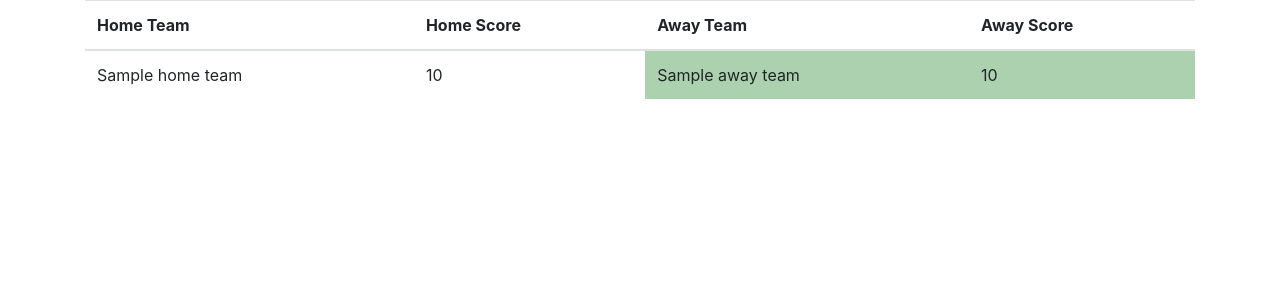
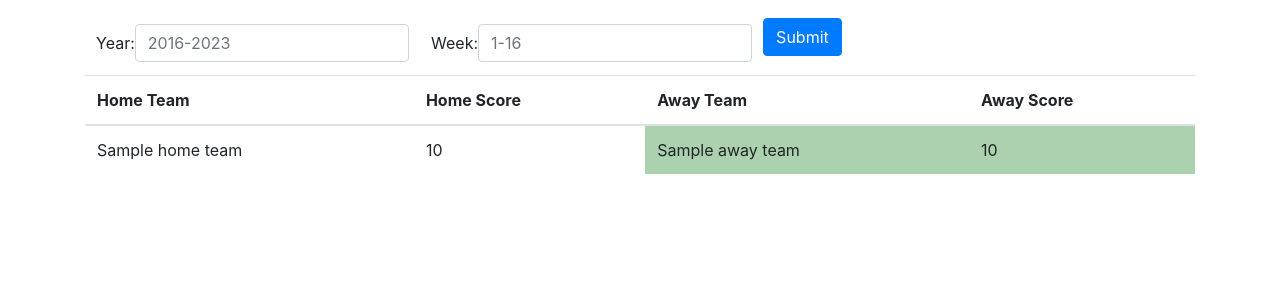
Before and after one commit to TheHalfOffHero/primetime_utils, a Flask app: template src/templates/index.html in a window 1280 px wide. Shown: the top 300 px of the page. Run offline with Flask 3, Linux system fonts and the light colour scheme; the template is opened without the code that fills it: most values are stand-ins (such as "Sample title", 1, 10 or a date in 2020); some libraries are stand-ins or nearby versions.

Commit message:
finished small flask app to create matchup table for given week and year

```diff
--- a/src/app.py
+++ b/src/app.py
@@ -1,15 +1,24 @@
-from flask import Flask, render_template, url_for
+from flask import Flask, render_template, url_for, request, redirect
 from flask_sqlalchemy import SQLAlchemy
 from utilities import *
 
-league = getLeague(2022)
-matchupData = getMatchupWeek(league, 15)
-
 app = Flask(__name__)
 
-@app.route('/')
+@app.route('/', methods=['GET','POST'])
 def index():
-  return render_template('index.html', matchupData=matchupData)
+  league = getLeague(2018)
+  matchupData = getMatchupWeek(league, 15)
+
+  if request.method == 'POST':
+    matchupYear = int(request.form['matchupYear'])
+    matchupWeek = int(request.form['matchupWeek'])
+
+    league = getLeague(matchupYear)
+    matchupData = getMatchupWeek(league, matchupWeek)
+
+    return render_template('index.html', matchupData=matchupData)
+  else:
+    return render_template('index.html', matchupData=matchupData)
 
 if __name__ == "__main__":
   app.run(debug=True)
--- a/src/static/css/main.css
+++ b/src/static/css/main.css
@@ -2,3 +2,6 @@ body {
   margin: 0;
   font-family: sans-serif;
 }
+div {
+  margin: 1%;
+}
--- a/src/templates/index.html
+++ b/src/templates/index.html
@@ -4,6 +4,19 @@
 {% endblock head %}
 
 {% block body %}
+  <div class="container">
+    <form class="form-inline" action="{{ url_for('index') }}" method="POST">
+      <div class="form-group">
+        <label for="matchupYear">Year: </label>
+        <input type="number" class="form-control" name="matchupYear" id="matchupYear" aria-describedby="emailHelp" placeholder="2016-2023">
+      </div>
+      <div class="form-group">
+        <label for="matchupWeek">Week:</label>
+        <input type="number" class="form-control" name="matchupWeek" id="matchupWeek" placeholder="1-16">
+      </div>
+      <button type="submit" class="btn btn-primary">Submit</button>
+    </form>
+  </div>
   <div class="container">
     <table class="table">
       <thead>
--- a/src/utilities.py
+++ b/src/utilities.py
@@ -53,5 +53,6 @@ def getMatchupYear(league):
     allMatchups.append(currentMatchup)
   return allMatchups
 
-league = getLeague(2022)
+league = getLeague(2021)
 getMatchupWeek(league, 1)
+print("done")
```
